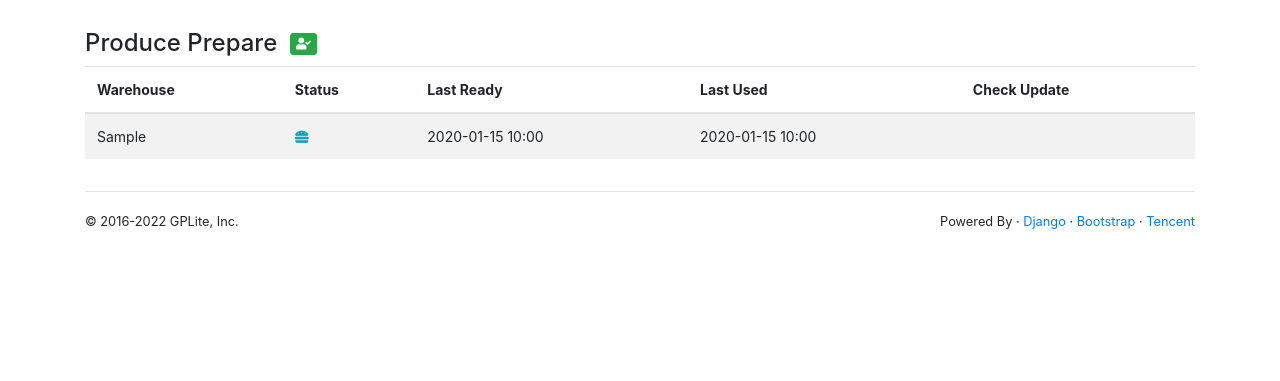
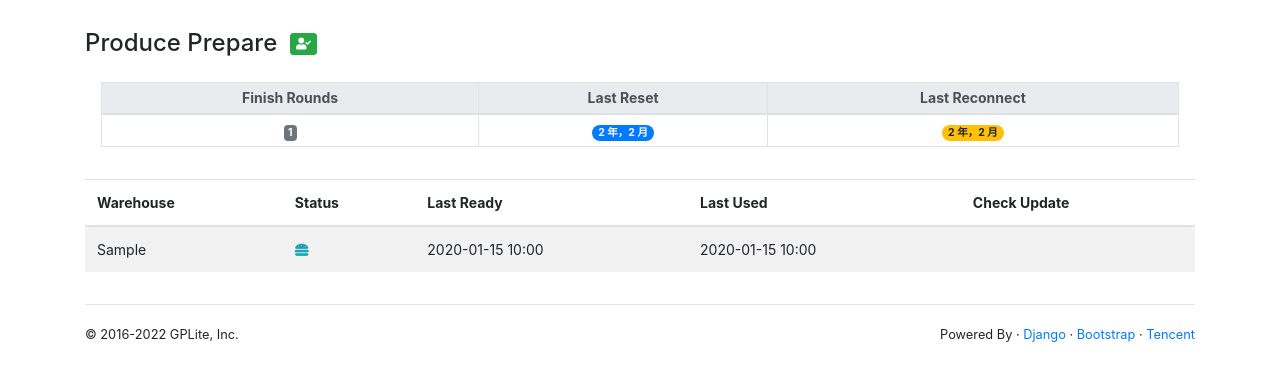
Before and after one commit to pig0301/gplitesite, a Django app: page /game/produce/prepare/ in a window 1280 px wide. Shown: the part 56-437 px from the top of the page. Run offline with Django 3.2, Linux system fonts and the light colour scheme; a user stored in the database is signed in; tables that the repository leaves empty hold one stand-in row (values such as "Sample post"); some libraries are stand-ins or nearby versions.

Commit message:
更新监测状态

```diff
--- a/blogsite/game/models.py
+++ b/blogsite/game/models.py
@@ -30,6 +30,11 @@ class cg_mp700_prepare(models.Model):
     last_ready_dttm = models.DateTimeField()
     last_used_dttm = models.DateTimeField()
 
+class cg_mp700_status(models.Model):
+    finish_rounds = models.IntegerField()
+    last_reconnect_dttm = models.DateTimeField()
+    last_reset_dttm = models.DateTimeField()
+
 
 DEFAULT_PRODUCE_ANNOTATE = {
     'max_end_dttm': Max('produce_detail__end_dttm'),
--- a/blogsite/game/views.py
+++ b/blogsite/game/views.py
@@ -81,17 +81,39 @@ def produce_detail_add(request, produce_id):
 def produce_prepare(request):
     if check_login(request):
         prepares = list(models.cg_mp700_prepare.objects.order_by('id'))
-        currect = models.cg_mp700_detail.objects.prefetch_related('produce').order_by("-id").first().produce.warehouse
+        status = models.cg_mp700_status.objects.get(id=1)
+        current = models.cg_mp700_detail.objects.prefetch_related('produce').order_by("-id").first().produce.warehouse
 
         i = 0
-        while i < 9 and prepares[-1].warehouse != currect:
+        while i < 9 and prepares[-1].warehouse != current:
             prepares.append(prepares[0])
             del prepares[0]
             i = i + 1
 
-        return render_template("game/produce/prepare.html", {'prepares': prepares}, request)
+        return render_template("game/produce/prepare.html", {'prepares': prepares, 'status': status}, request)
     else:
         return HttpResponse("非管理员用户禁止访问！")
+
+def produce_status_reconnect(request):
+    if check_java_client(request):
+        status = models.cg_mp700_status.objects.get(id=1)
+        status.last_reconnect_dttm=timezone.now()
+        status.save()
+
+        return HttpResponse("success")
+    else:
+        return HttpResponse("非授权终端访问！")
+
+def produce_status_reset(request):
+    if check_java_client(request):
+        status = models.cg_mp700_status.objects.get(id=1)
+        status.finish_rounds = 0
+        status.last_reset_dttm=timezone.now()
+        status.save()
+
+        return HttpResponse("success")
+    else:
+        return HttpResponse("非授权终端访问！")
 
 def produce_prepare_update(request):
     if check_login(request):
--- a/gplitesite/urls.py
+++ b/gplitesite/urls.py
@@ -30,6 +30,8 @@ urlpatterns = [
     url(r'^game/produce/detail/add/(\d+)/$', game.produce_detail_add),
     url(r'^game/produce/prepare/$', game.produce_prepare),
     url(r'^game/produce/prepare/update/$', game.produce_prepare_update),
+    url(r'^game/produce/status/reconnect/$', game.produce_status_reconnect),
+    url(r'^game/produce/status/reset/$', game.produce_status_reset),
 
     path('admin/', admin.site.urls),
     url(r'^media/(?P<path>.*)$', serve, {"document_root": settings.MEDIA_ROOT}),
--- a/htmlfiles/templates/game/produce/prepare.html
+++ b/htmlfiles/templates/game/produce/prepare.html
@@ -27,6 +27,27 @@
             </div>
         </div>
     </h4>
+
+    <div class="row p-3">
+        <div class="col-md-12">
+            <table class="table table-bordered table-sm">
+                <thead class="thead-light">
+                    <tr align="center">
+                        <th>Finish Rounds</th>
+                        <th>Last Reset</th>
+                        <th>Last Reconnect</th>
+                    </tr>
+                </thead>
+                <tbody>
+                    <tr align="center">
+		                <td><span class="badge badge-secondary">{{ status.finish_rounds }}</span></td>
+		                <td><span class="badge badge-pill badge-{% if status.finish_rounds >= 10 %}danger{% else %}primary{% endif %}">{{ status.last_reset_dttm | timesince }}</span></td>
+		                <td><span class="badge badge-pill badge-warning">{{ status.last_reconnect_dttm | timesince }}</span></td>
+		            </tr>
+                </tbody>
+            </table>
+        </div>
+    </div>
 
     <div class="row">
         <div class="col-md-12">
```
